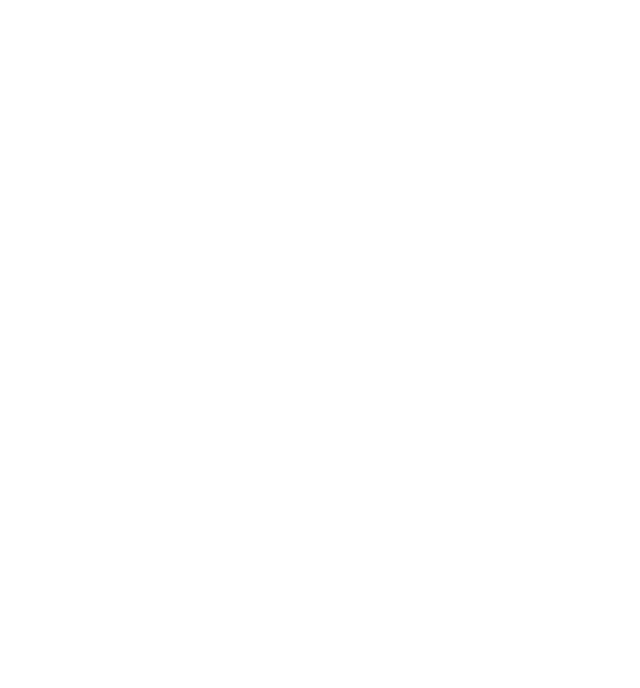
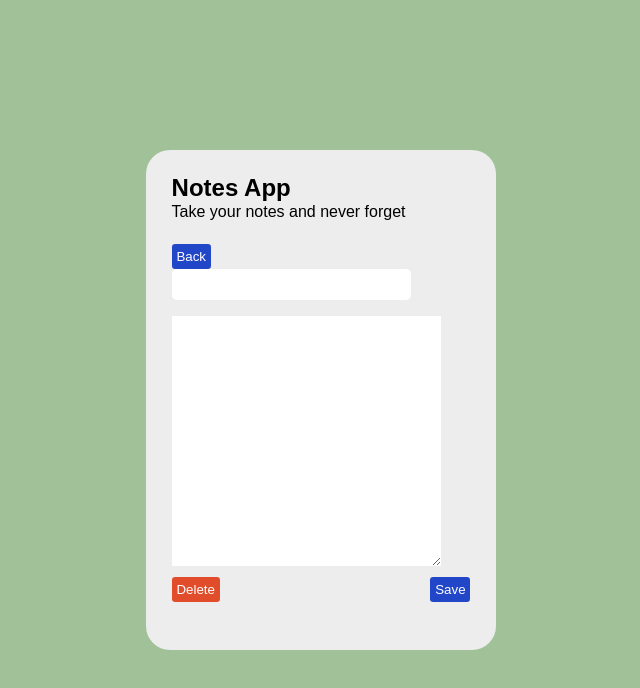
Before and after one commit to ssyeon612/react-memo-app, a React (Create React App) app: page /detail in a window 1280 px wide. Before the commit this address had no page. Shown: the top 688 px of the page, without its empty margins (319-959 px from the left). Built offline with nearby package versions, Linux system fonts and the light colour scheme.

Commit message:
feat: 노트 읽기, 등록 추가

```diff
--- /dev/null
+++ b/src/App.css
@@ -0,0 +1,29 @@
+.App {
+    background-color: #a1c298;
+    display: flex;
+}
+
+.container {
+    width: 350px;
+    height: 500px;
+    background-color: #ededed;
+    border-radius: 1.5rem;
+    margin: auto;
+    padding: 1.6rem;
+}
+
+.btn_wrap {
+    display: flex;
+}
+
+.btn {
+    background-color: #2146c7;
+    color: white;
+    border-radius: 0.2rem;
+    padding: 0.3rem;
+    cursor: pointer;
+}
+
+.btn_warn {
+    background-color: #e14d2a;
+}
--- a/src/App.js
+++ b/src/App.js
@@ -1,13 +1,26 @@
 import { BrowserRouter as Router, Routes, Route } from "react-router-dom";
+import "./App.css";
+
+import Title from "./components/Title";
+
+/* routes */
 import Home from "./routes/Home";
+import Detail from "./routes/Detail";
 
 function App() {
     return (
-        <Router>
-            <Routes>
-                <Route path="/" element={<Home />}></Route>
-            </Routes>
-        </Router>
+        <div className="App">
+            <div className="container">
+                <Title />
+                <Router>
+                    <Routes>
+                        <Route path="/" element={<Home />}></Route>
+                        <Route path="/detail" element={<Detail />}></Route>
+                        <Route path="/detail/:id" element={<Detail />}></Route>
+                    </Routes>
+                </Router>
+            </div>
+        </div>
     );
 }
 
--- /dev/null
+++ b/src/components/Filter.js
@@ -0,0 +1,20 @@
+import styles from "./Filter.module.css";
+
+const Filter = ({ sort }) => {
+    const handleChangeSelect = (e) => {
+        const value = e.target.value;
+        console.log(value);
+        sort(value);
+    };
+    return (
+        <div className={styles.filter_box}>
+            <input className={styles.input_box} type="text" placeholder="Search Title" />
+            <select className={styles.select_box} onChange={handleChangeSelect}>
+                <option value="LAST">Last updated</option>
+                <option value="NAME">Name</option>
+            </select>
+        </div>
+    );
+};
+
+export default Filter;
--- /dev/null
+++ b/src/components/Filter.module.css
@@ -0,0 +1,25 @@
+.filter_box {
+    display: flex;
+    margin-bottom: 1rem;
+}
+
+.input_box {
+    border-radius: 0.3rem;
+    background-color: lightgray;
+    padding: 0.5rem;
+    width: 60%;
+    margin-right: 0.5rem;
+}
+
+.input_box:focus {
+    outline: none;
+    background-color: white;
+    border: 1px solid lightblue;
+}
+
+.select_box {
+    width: 40%;
+    border-radius: 0.3rem;
+    padding: 0.5rem;
+    cursor: pointer;
+}
--- /dev/null
+++ b/src/components/Title.js
@@ -0,0 +1,11 @@
+import styles from "./Title.module.css";
+
+const Title = () => {
+    return (
+        <div className={styles.title}>
+            <h3 className={styles.title_header}>Notes App</h3>
+            <p>Take your notes and never forget</p>
+        </div>
+    );
+};
+export default Title;
--- /dev/null
+++ b/src/components/Title.module.css
@@ -0,0 +1,9 @@
+.title {
+    margin-bottom: 1.5rem;
+}
+
+.title_header {
+    font-size: 1.5rem;
+    font-weight: 700;
+    margin-bottom: 0.3rem;
+}
--- /dev/null
+++ b/src/routes/Detail.js
@@ -0,0 +1,56 @@
+import { useEffect, useState } from "react";
+import { useNavigate, useParams } from "react-router-dom";
+import styles from "./Detail.module.css";
+
+function Detail() {
+    let navigate = useNavigate();
+    const { id } = useParams();
+    const [title, setTitle] = useState("");
+    const [contents, setContents] = useState("");
+    const noteList = JSON.parse(localStorage.getItem("note-list")) || [];
+
+    const changeTitle = (e) => setTitle(e.target.value);
+    const changeContents = (e) => setContents(e.target.value);
+
+    const onSubmit = (e) => {
+        e.preventDefault();
+        const data = {
+            id: noteList.length + 1,
+            title,
+            contents,
+        };
+        const list = [data, ...noteList];
+        localStorage.setItem("note-list", JSON.stringify(list));
+        navigate(-1);
+    };
+
+    const goBack = () => {
+        navigate(-1);
+    };
+
+    useEffect(() => {
+        const note = noteList.find((item) => item.id == id);
+        if (note) {
+            setTitle(note.title);
+            setContents(note.contents);
+        }
+    }, []);
+
+    return (
+        <div>
+            <button className="btn" onClick={goBack}>
+                Back
+            </button>
+            <form onSubmit={onSubmit}>
+                <input className={styles.input_box} type="text" onChange={changeTitle} value={title} />
+                <textarea className={styles.textarea} rows="5" onChange={changeContents} value={contents} />
+                <div className="btn_wrap">
+                    <button className={`btn btn_warn`}>Delete</button>
+                    <button className={`btn ${styles.right}`}>Save</button>
+                </div>
+            </form>
+        </div>
+    );
+}
+
+export default Detail;
--- /dev/null
+++ b/src/routes/Detail.module.css
@@ -0,0 +1,29 @@
+.input_box {
+    width: 80%;
+    /* background-color: lightgrey; */
+    border-radius: 0.3rem;
+    padding: 0.5rem;
+    margin-bottom: 1rem;
+}
+
+.input_box:focus {
+    background-color: white;
+    outline: none;
+    border: 1px solid lightblue;
+}
+
+.textarea {
+    width: 90%;
+    height: 250px;
+    margin-bottom: 0.5rem;
+    padding: 0.5rem;
+}
+
+.textarea:focus {
+    outline: none;
+    border: 1px solid lightblue;
+}
+
+.right {
+    margin-left: auto;
+}
--- a/src/routes/Home.js
+++ b/src/routes/Home.js
@@ -1,5 +1,39 @@
+import { Link } from "react-router-dom";
+
+import Filter from "../components/Filter";
+import styles from "./Home.module.css";
+import { useEffect, useState } from "react";
+
 function Home() {
-    return <div>home</div>;
+    const [notes, setNotes] = useState([]);
+
+    const sortList = (value) => {
+        const sortList = [...notes].sort((a, b) => (a.title > b.title ? 1 : -1));
+        setNotes(sortList);
+    };
+    useEffect(() => {
+        setNotes(JSON.parse(localStorage.getItem("note-list")));
+    }, []);
+    return (
+        <div>
+            <Filter sort={sortList} />
+            <ul className={styles.list_box}>
+                {notes.map((note) => (
+                    <Link key={note.id} to={`/detail/${note.id}`}>
+                        <li className={styles.list__item}>
+                            <h3 className={styles.title}>{note.title}</h3>
+                            <p className={styles.contents}>con</p>
+                        </li>
+                    </Link>
+                ))}
+            </ul>
+            <div className="btn_wrap">
+                <Link to={"/detail"}>
+                    <button className={`btn ${styles.btn}`}>Create Note</button>
+                </Link>
+            </div>
+        </div>
+    );
 }
 
 export default Home;
--- a/src/routes/Home.module.css
+++ b/src/routes/Home.module.css
@@ -0,0 +1,26 @@
+.list_box {
+    height: 280px;
+    overflow-y: scroll;
+}
+
+.list__item {
+    background-color: white;
+    padding: 0.8rem;
+    border-radius: 0.3rem;
+    margin-bottom: 0.5rem;
+    cursor: pointer;
+}
+
+.title {
+    font-weight: 500;
+    margin-bottom: 0.3rem;
+}
+
+.contents {
+    font-size: 0.8rem;
+}
+
+.btn {
+    display: flex;
+    margin-left: auto;
+}
--- a/src/styles/GlobalStyles.js
+++ b/src/styles/GlobalStyles.js
@@ -16,7 +16,6 @@ ${reset}
 
   #root, .App {
     height: inherit;
-    background-color: '#9E9FA5'
   }
 
   a {
```
